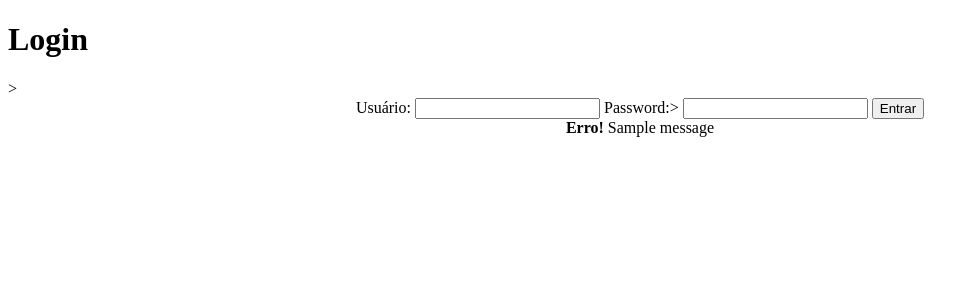
After one commit to ClaytonPavani/agenda, a Django app: page /login/ in a window 1280 px wide. The commit adds this page. Shown: the top 300 px of the page, without its empty margins (0-979 px from the left). Run offline with Django 4.2, Linux system fonts and the light colour scheme; one stand-in notice (Sample message) is shown.

Commit message:
Incluido função de Tela de Autenticação

```diff
--- a/agenda/urls.py
+++ b/agenda/urls.py
@@ -22,5 +22,8 @@ from django.views.generic import RedirectView
 urlpatterns = [
     path('admin/', admin.site.urls),
     path('agenda/', views.lista_eventos),
-    path('', RedirectView.as_view(url='/agenda/'))
+    path('', RedirectView.as_view(url='/agenda/')),
+    path('login/', views.login_user),
+    path('login/submit', views.submit_login),
+    path('logout/', views.logout_user)
 ]
--- a/core/views.py
+++ b/core/views.py
@@ -1,12 +1,36 @@
-from django.shortcuts import render
+from django.shortcuts import render, redirect
 from core.models import evento
+from django.contrib.auth.decorators import login_required
+from django.contrib.auth import authenticate,login, logout
+from django.contrib import messages
 
 # Create your views here.
 
 # def index(request):
 #   return redirect('/agenda/')
+
+def login_user(request):
+    return render(request, 'login.html')
+
+def logout_user(request):
+    logout(request)
+    return redirect('/')
+
+def submit_login(request):
+    if request.POST:
+        username = request.POST.get('username')
+        password = request.POST.get('password')
+        usuario = authenticate(username=username, password=password)
+        if usuario is not None:
+            login(request, usuario)
+            return redirect('/')
+        else:
+            messages.error(request, "Usuário ou Senha inválido")
+    return redirect('/')
+
+@login_required(login_url='/login/')
 def lista_eventos(request):
     usuario = request.user
-    Evento = evento.objects.all()
+    Evento = evento.objects.filter(usuario=usuario)
     dados = {'Eventos': Evento}
     return render(request, 'agenda.html', dados)
--- /dev/null
+++ b/templates/login.html
@@ -0,0 +1,27 @@
+<!DOCTYPE html>
+<html lang="en">
+<head>
+    <meta charset="UTF-8">
+    <title>Agenda</title>
+</head>
+<body>
+    <h1>Login</h1>>
+
+    <form action="submit" method="post">{% csrf_token %}
+        <div align="center">
+            <label>Usuário:</label>
+            <input type="text" name="username">
+            <label>Password:</label>>
+            <input type="password" name="password">
+            <button type="submit">Entrar</button>
+        <div>
+    </form>
+
+    {% for message in messages %}
+        <div align="center">
+        <strong>Erro! </strong>{{ message }}
+        </div>
+    {% endfor %}
+
+</body>
+</html>
--- a/templates/model-header.html
+++ b/templates/model-header.html
@@ -1,4 +1,7 @@
 
     <meta charset="UTF-8">
     <title>Agenda</title>
+    <div align="right">
+        <a href="/logout">logout</a>
+    </div>
     <h1>Agenda</h1>>
```
Also changed, not shown: db.sqlite3.
